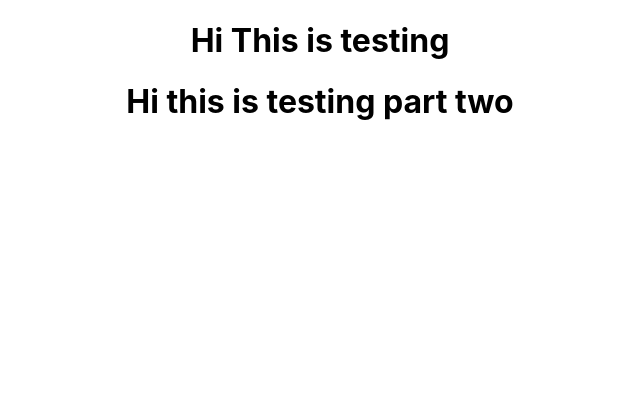
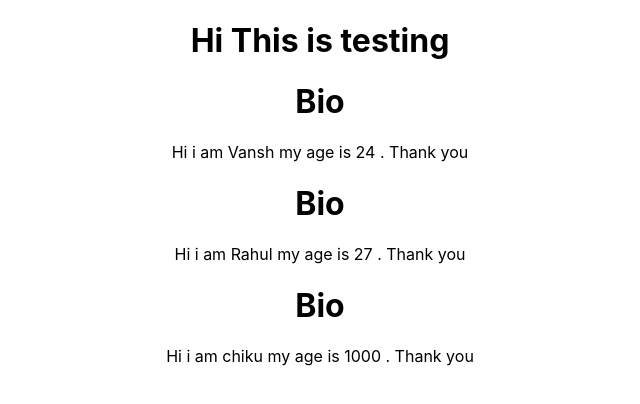
Before and after one commit to rahulbhardwaj055/ReactPractice2, a React (Create React App) app in the folder my-app/: page / in a window 1280 px wide. Shown: the top 404 px of the page, without its empty margins (320-960 px from the left). Built offline with nearby package versions, Linux system fonts and the light colour scheme.

Commit message:
my first commit

```diff
--- a/my-app/src/App.js
+++ b/my-app/src/App.js
@@ -7,7 +7,9 @@ function App() {
   return (
     <div className="App">
       <h1>Hi This is testing</h1>
-      <Person/>
+      <Person name='Vansh' age='24'/>
+      <Person name='Rahul' age='27'/>
+      <Person name='chiku' age='1000' >what you want to say ?</Person>
     </div>
   );
 }
--- a/my-app/src/Person/Person.js
+++ b/my-app/src/Person/Person.js
@@ -3,7 +3,10 @@ import React from 'react';
 const person = (props) => {
     return (
         <div>
-            <h1>Hi this is testing part two</h1>
+            <h1>Bio</h1>
+            <p>
+                Hi i am {props.name} my age is {props.age} . Thank you
+            </p>
         </div>
 
     )
```
